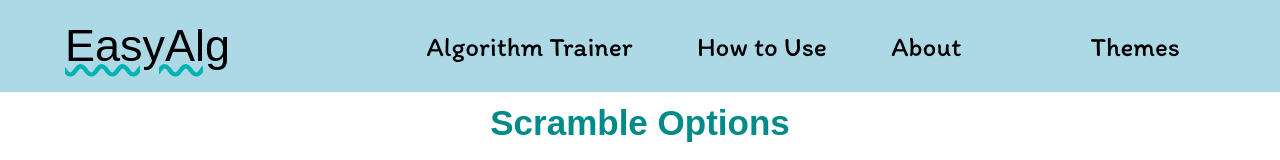
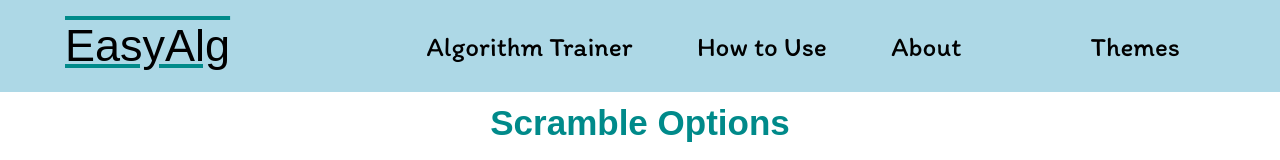
Before and after one commit to TheIceCuber/easyalg, a website: page trainer.html in a window 1280 px wide. Shown: the top 160 px of the page. Drawn offline with nearby package versions, Linux system fonts and the light colour scheme; a web font is replaced by a local one.

Commit message:
Logo Changes (#8)

```diff
--- a/style.css
+++ b/style.css
@@ -24,10 +24,9 @@
     text-decoration: none;
     font-family: "Gugi", sans-serif;
     font-weight: 400;
-    text-decoration-line: overline;
-    text-decoration: underline;
-    text-decoration-color: #00b3b3;
-    text-decoration-style: wavy;
+    text-decoration: overline underline;
+    text-decoration-style: solid wavy;
+    text-decoration-color: #008A8A;
 }
 
 /* Navbar styles */
```
